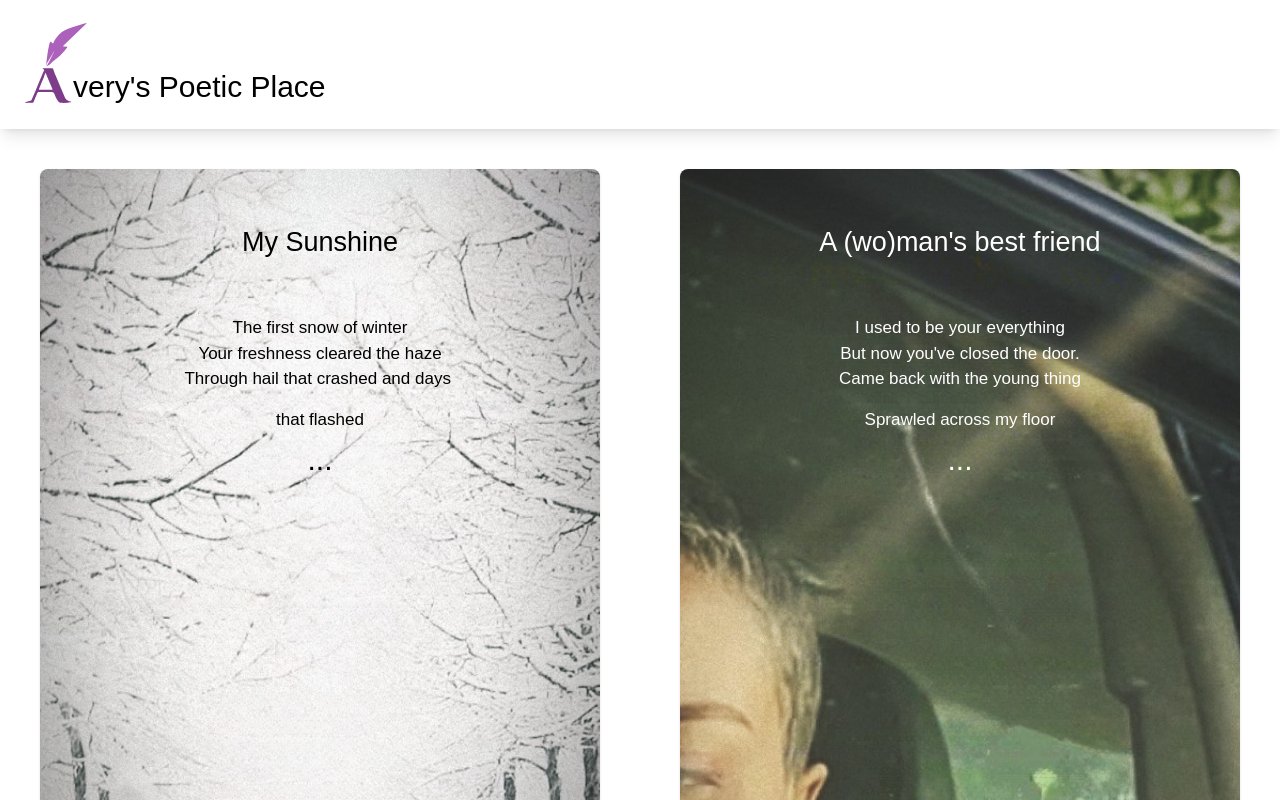
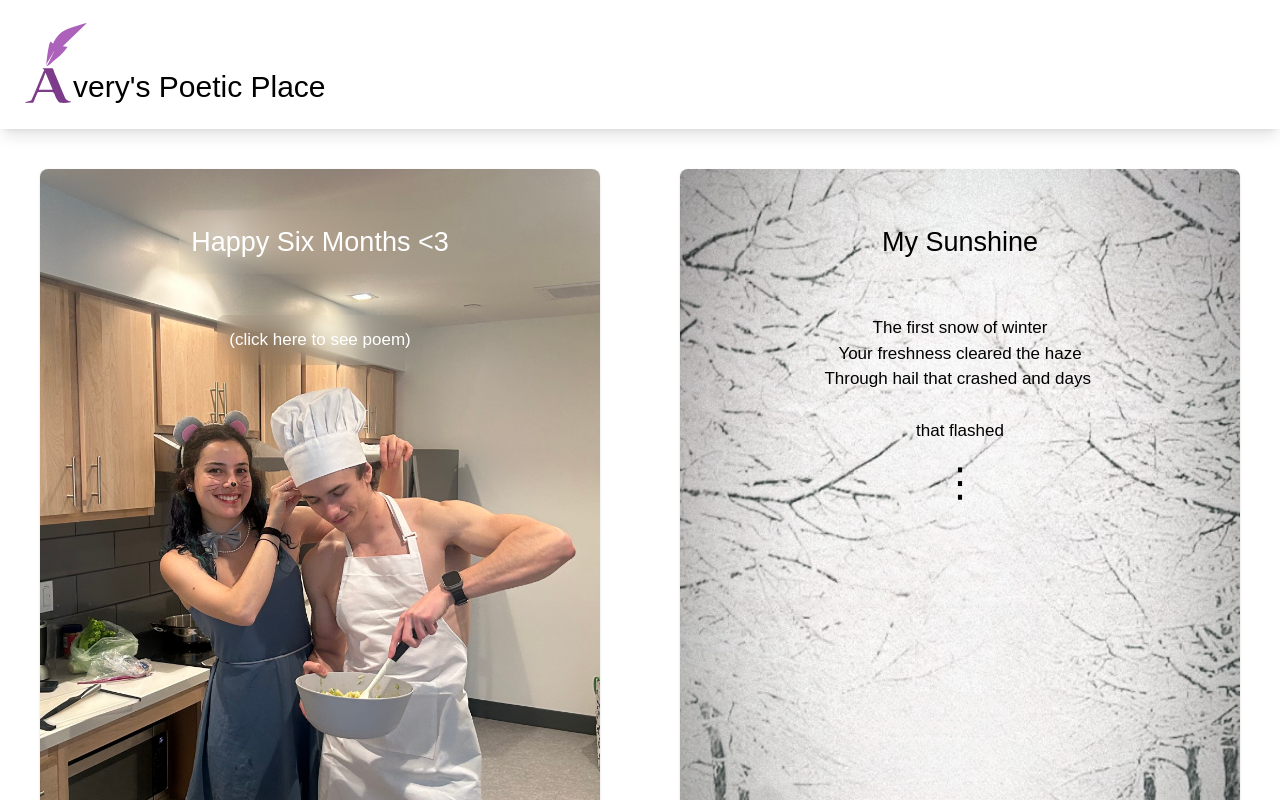
Before and after one commit to luca-borletti/avery-poems, a React (Create React App) app: page / in a window 1280 px wide. Shown: the top 800 px of the page. Built offline with nearby package versions, Linux system fonts and the light colour scheme.

Commit message:
added anniversary poem

```diff
--- a/src/App.js
+++ b/src/App.js
@@ -2,6 +2,7 @@ import { useState, useEffect } from "react";
 import { clsx } from "clsx";
 import logo from "./logo2.svg";
 
+import img0 from "./poem_pics/0.jpg";
 import img1 from "./poem_pics/1.png";
 import img2 from "./poem_pics/2.png";
 import img3 from "./poem_pics/3.png";
@@ -17,6 +18,29 @@ function App() {
 	const [selectedPoem, setSelectedPoem] = useState(null);
 
 	const poems = [
+		{
+			title: "Happy Six Months <3",
+			dark: false,
+			lines: `Gorgeous, funny, and a climber too
+
+…must be too good to be true.
+
+Generous, kind, and a lover of stew
+
+…must be too good to be true.
+
+Driven, communicative, and likes to screw ;)
+
+…must be too good to be true.
+
+So many things… so I'll no longer eschew…
+
+…I'm simply in love with you.
+
+- Luca`,
+			image: img0,
+			special: true,
+		},
 		{
 			title: "My Sunshine",
 			dark: true,
@@ -188,6 +212,7 @@ I can't live without you, since you are The Sun`,
 						"gap-y-[100px] gap-x-[80px]",
 						"lg:grid-cols-2",
 						"sm:grid-cols-2",
+						// "flex flex-col justify-center",
 						"px-10",
 						"py-10"
 					)}
@@ -213,7 +238,9 @@ I can't live without you, since you are The Sun`,
 									"rounded-lg",
 									"shadow hover:shadow-[] transition-all ease-in-out duration-250",
 									"aspect-[9/12]",
-									"hover:border-[10px] border-[#7D3C8A]"
+									"hover:border-[10px] border-[#7D3C8A]",
+									poem.special ? "w-100" : ""
+									// poem.special ? "brightness-50" : ""
 									// [0_35px_60px_-15px_rgba(0,0,0,0.3)]
 									// "h-[200px] w-[200px]"
 								)}
@@ -222,7 +249,8 @@ I can't live without you, since you are The Sun`,
 									<h1
 										className={clsx(
 											"text-[27px]",
-											poem.dark ? "text-[black]" : "text-[white]"
+											poem.dark ? "text-[black]" : "text-[white]",
+											poem.special ? "backdrop-blur-md rounded-lg p-3" : ""
 										)}
 									>
 										{poem.title}
@@ -231,19 +259,34 @@ I can't live without you, since you are The Sun`,
 								{/* <h1>{poem.title}</h1> */}
 								{/* <p className="">{poem.lines}</p> */}
 								<div className="h-[85%] p-5">
+									{!poem.special ? (
 										<pre
 											className={clsx(
 												poem.dark ? "text-[black]" : "text-[white]",
-											"text-[17px]"
+												"text-[17px]",
+												// poem.special ? "bg-clip-content bg-white rounded-sm" : ""
+												poem.special ? "backdrop-blur-md rounded-lg p-3" : ""
 											)}
 										>
 											{poem.lines.split("\n").slice(0, 4).join("\n")}
 											{poem.lines.split("\n").length > 4 ? (
-											<span className="text-[30px]">{"\n..."}</span>
+												<span className="text-[40px]">{"\n⋮"}</span>
 											) : (
 												""
 											)}
 										</pre>
+									) : (
+										<pre
+											className={clsx(
+												poem.dark ? "text-[black]" : "text-[white]",
+												"text-[17px]",
+												// poem.special ? "bg-clip-content bg-white rounded-sm" : ""
+												poem.special ? "backdrop-blur-md rounded-lg p-3" : ""
+											)}
+										>
+											(click here to see poem)
+										</pre>
+									)}
 								</div>
 							</div>
 						);
@@ -278,7 +321,8 @@ I can't live without you, since you are The Sun`,
 							<pre
 								className={clsx(
 									"text-[28px] lg:text-[32px] mb-4",
-									selectedPoem.dark ? "text-[black]" : "text-[white]"
+									selectedPoem.dark ? "text-[black]" : "text-[white]",
+									selectedPoem.special ? "backdrop-blur-md rounded-lg p-3" : ""
 								)}
 							>
 								{selectedPoem.title}
@@ -291,7 +335,11 @@ I can't live without you, since you are The Sun`,
 								className={clsx(
 									"text-[" + selectedPoem.color + "] ",
 									"lg:text-[22px]",
-									"text-center"
+									"text-center",
+									selectedPoem.dark ? "text-[black]" : "text-[white]",
+									selectedPoem.special
+										? "backdrop-blur-md rounded-lg p-3 font-semibold"
+										: ""
 								)}
 							>
 								{selectedPoem.lines}
```
Also changed, not shown: src/poem_pics/0.jpg (added). Lines whose indentation alone changed are shown as unchanged.
